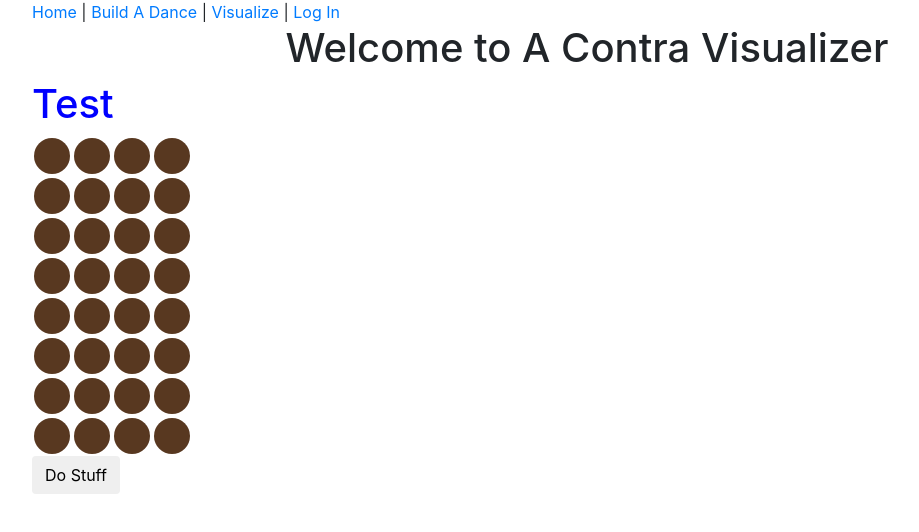
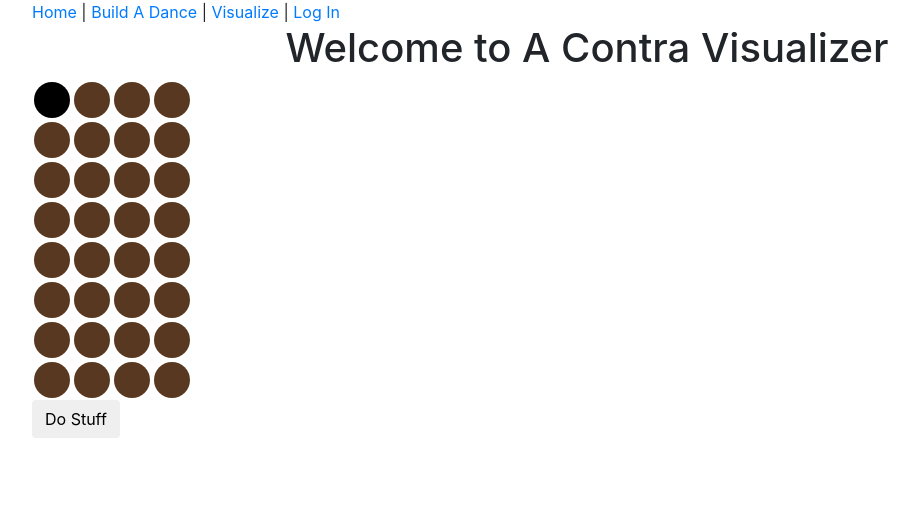
Before and after one commit to ritabc/contra-frontend, an Angular app: page /visualize in a window 1280 px wide. Shown: the top 532 px of the page, without its empty margins (53-972 px from the left). Built offline with nearby package versions, Linux system fonts and the light colour scheme.

Commit message:
style one dancer with a variable selector

```diff
--- a/src/app/visualize/visualize.component.html
+++ b/src/app/visualize/visualize.component.html
@@ -1,4 +1,3 @@
-<h1>Test</h1>
 <div class="dance-set">
   <div class="first hands4">
     <span class="move">..</span>
--- a/src/app/visualize/visualize.component.scss
+++ b/src/app/visualize/visualize.component.scss
@@ -1,9 +1,10 @@
+$raven-one-selector: '.A1';
+
 :root {
   --lark-one-color: #583820;
   --lark-two-color: #d1864c;
   --raven-one-color: #1f1f1f;
   --raven-two-color: #9f9f9f;
-  --raven-one-selector: .A1
 }
 
 .dance-set {
@@ -24,9 +25,9 @@
 }
 
 
-/* .A1 svg circle {
+#{$raven-one-selector} svg circle {
   fill:black;
-} */
+}
 
 
 /* .A1 {
--- a/src/assets/main.scss
+++ /dev/null
@@ -1,5 +0,0 @@
-$color-h1:blue;
-
-h1 {
-  color: $color-h1;
-}
--- a/src/style.css
+++ /dev/null
@@ -1,2 +0,0 @@
-h1 {
-  color: blue; }
```
